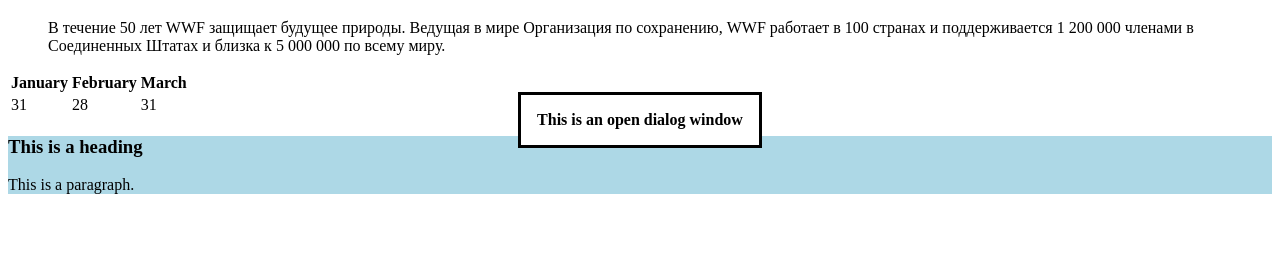
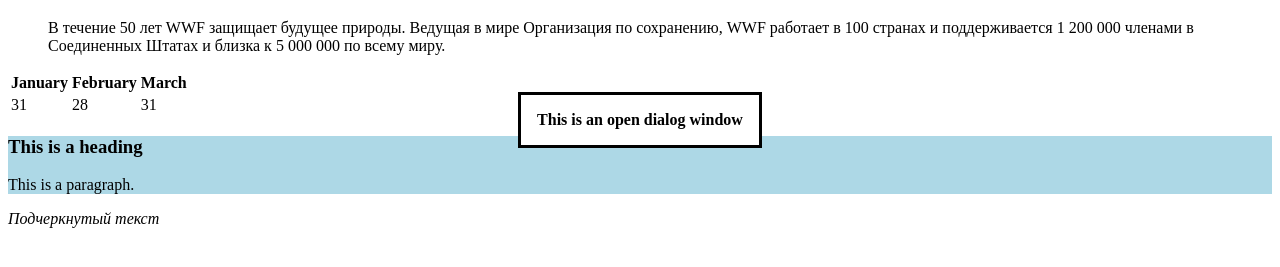
Before and after one commit to TalgarbekKubanychbekuulu/talgar04.html, a plain HTML site: page index.html in a window 1280 px wide. Shown: the part 61-328 px from the top of the page. Drawn offline with Linux system fonts and the light colour scheme.

Commit message:
added em

```diff
--- a/index.html
+++ b/index.html
@@ -28,5 +28,7 @@
                 <h3>This is a heading</h3>
                 <p>This is a paragraph.</p>
               </div>
+
+              <em>Подчеркнутый текст</em>
 </body>
 </html>
```
